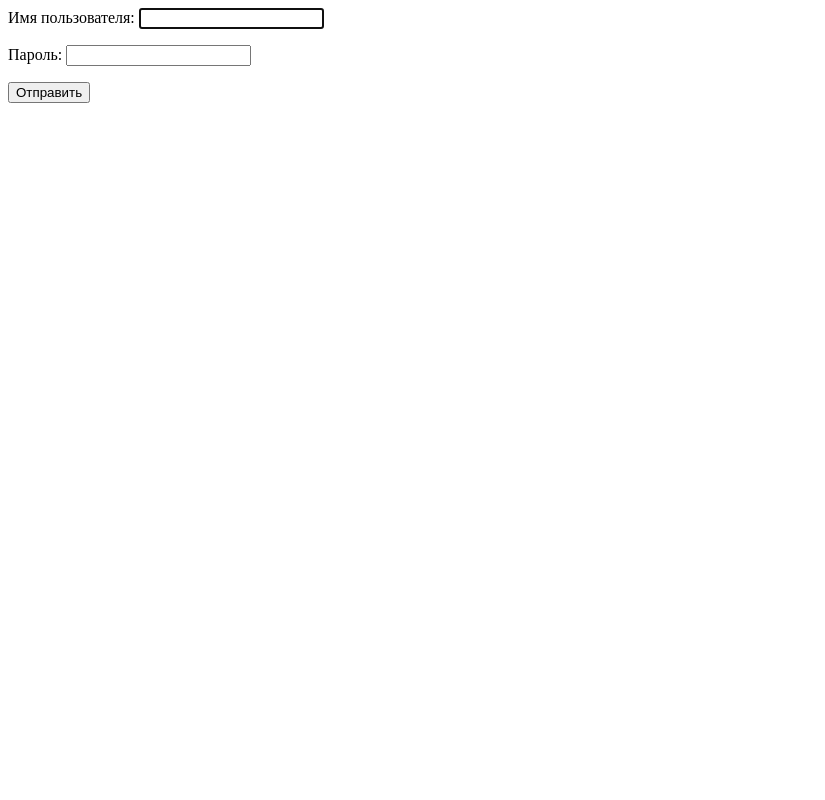
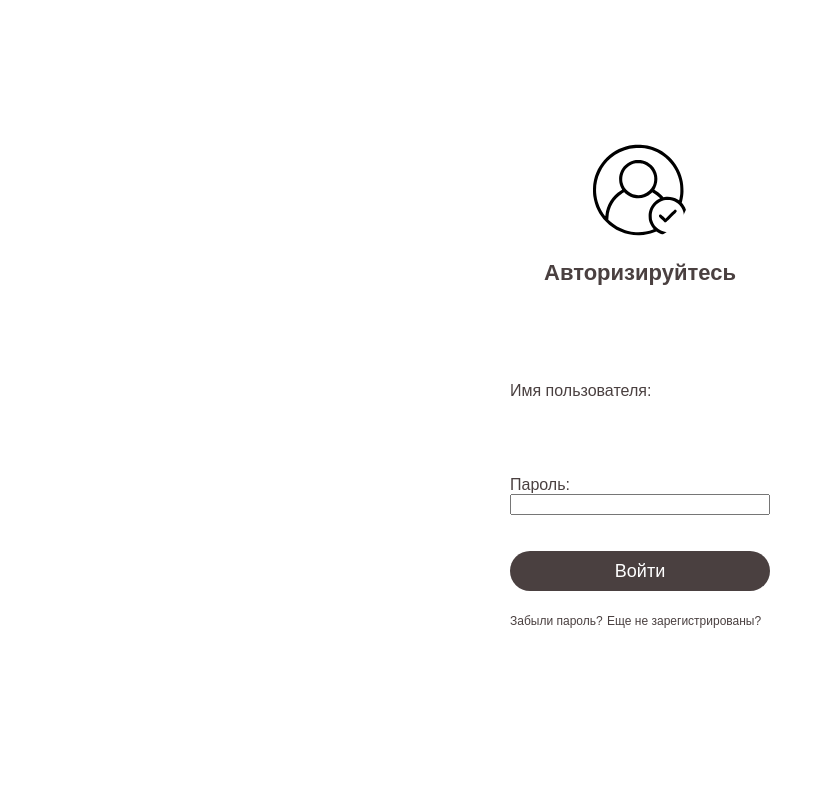
Before and after one commit to akchau/het, a Django app: page /auth/login/ in a window 1280 px wide. Shown: the whole page, without its empty margins (0-825 px from the left). Run offline with Django 4.2, Linux system fonts and the light colour scheme.

Commit message:
страница login

```diff
--- a/het/static/css/style_account.css
+++ b/het/static/css/style_account.css
@@ -1,5 +1,5 @@
 
-body {
+.container {
     background: #F1F3FA;
   }
 
--- /dev/null
+++ b/het/static/css/style_login.css
@@ -0,0 +1,72 @@
+.body {
+    margin: 0;
+    padding: 0;
+    background-color: aliceblue;
+    background-size: cover;
+    background-position: center;
+    font-family: sans-serif;
+}
+.loginbox {
+    width: 320px;
+    height: 420px;
+    background: #fff;
+    color: #4a4040;
+    top: 50%;
+    left: 50%;
+    position: absolute;
+    transform: translate(-50%,-50%);
+    box-sizing: border-box;
+    padding: 70px 30px;
+}
+.verified-account {
+    width: 100px;
+    height: 100px;
+    border-radius: 50%;
+    position: absolute;
+    top: -50px;
+    left: calc( 50% - 50px );
+}
+h1 {
+    margin: 0;
+    padding: 0 0 20px;
+    text-align: center;
+    font-size: 22px;
+}
+.loginbox input {
+    width: 100%;
+    margin-bottom: 20px;
+}
+.loginbox input[type="text"] {
+    border: none;
+    border-bottom: 1px solid #fff;
+    background: transparent;
+    outline: none;
+    height: 40px;
+    color: #4a4040;
+    font-size: 16px;
+}
+.loginbox input[type="submit"] {
+    border: none;
+    outline: none;
+    height: 40px;
+    background: #4a4040;
+    color: #fff;
+    font-size: 18px;
+    border-radius: 20px;
+}
+.loginbox input[type="submit"]:hover
+{
+    cursor: pointer;
+    background-color: #92cfd4;
+    color: #000;
+}
+.loginbox a {
+    text-decoration: none;
+    font-size: 12px;
+    line-height: 20px;
+    color: #4a4040;
+}
+.loginbox a:hover
+{
+    color: #92cfd4;
+}
--- a/het/templates/core/head.html
+++ b/het/templates/core/head.html
@@ -8,6 +8,5 @@
   <!-- <link href="https://cdn.jsdelivr.net/npm/bootstrap@5.3.1/dist/css/bootstrap.min.css" rel="stylesheet" integrity="sha384-4bw+/aepP/YC94hEpVNVgiZdgIC5+VKNBQNGCHeKRQN+PtmoHDEXuppvnDJzQIu9" crossorigin="anonymous"> -->
   <link rel="icon" href="https://img.freepik.com/free-photo/golden-russian-ruble-coins-stacking-on-blue-background-by-3d-render_616485-78.jpg?size=626&ext=jpg&ga=GA1.1.446660764.1697770543&semt=sph" type="image">
   <link rel="stylesheet" href="{% static 'css/bootstrap.min.css' %}">
-  <link rel="stylesheet" href="{% static 'css/style_account.css'%}">
 </head>
 <!--шаблон подключения метатегов,бутстрапа и статики-->
--- a/het/templates/users/pages/account.html
+++ b/het/templates/users/pages/account.html
@@ -2,7 +2,7 @@
 {% load static %}
 
 {% block list %}
-
+<link rel="stylesheet" href="{% static 'css/style_account.css'%}">
 <div class="container">
   <div class="row profile">
     <div class="col-md-3">
--- a/het/templates/users/pages/login.html
+++ b/het/templates/users/pages/login.html
@@ -1,6 +1,16 @@
-
-<form method="post" action="{% url 'users:login' %}">
-  {% csrf_token %}
-  {{ form.as_p }}
-  <button type="submit">Отправить</button>
-</form>
+{% load static %}
+<link rel="stylesheet" href="{% static 'css/style_login.css'%}">
+  <div class="body">
+    <div class="loginbox">
+      <img src="{% static 'imgs/verified-account_4847851.svg' %}" class="verified-account">
+        <h1>Авторизируйтесь</h1>
+          <form method="post" >
+            <input type="text" action="{% url 'users:login' %}">
+            {% csrf_token %}
+            {{ form.as_p }}
+              <input type="submit" name="" value="Войти">
+              <a href="#">Забыли пароль?</a>
+              <a href="#">Еще не зарегистрированы?</a>
+          </form>
+    </div>
+  </div>
```
Also changed, not shown: het/static/imgs/verified-account_4847851.svg (added), 1 other file.
